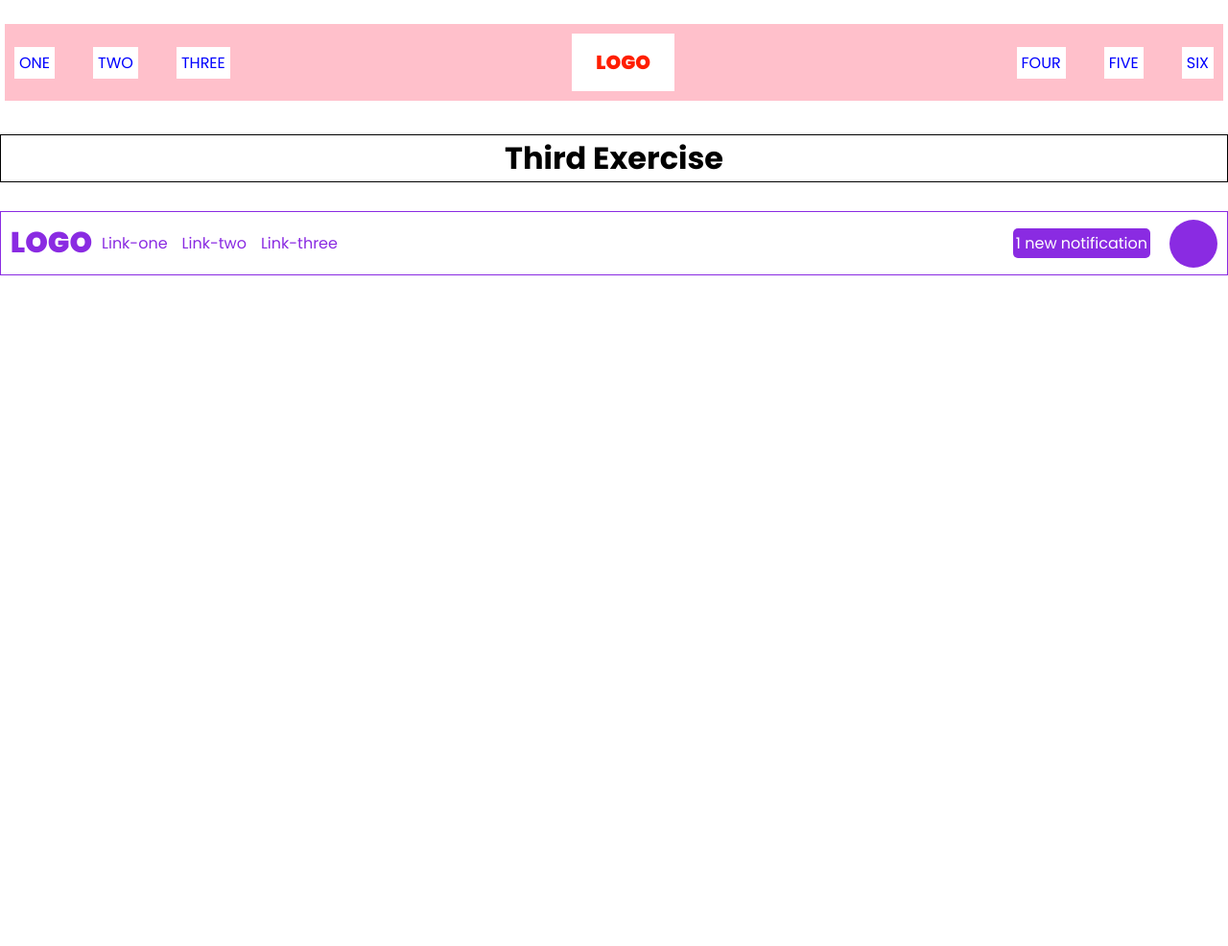
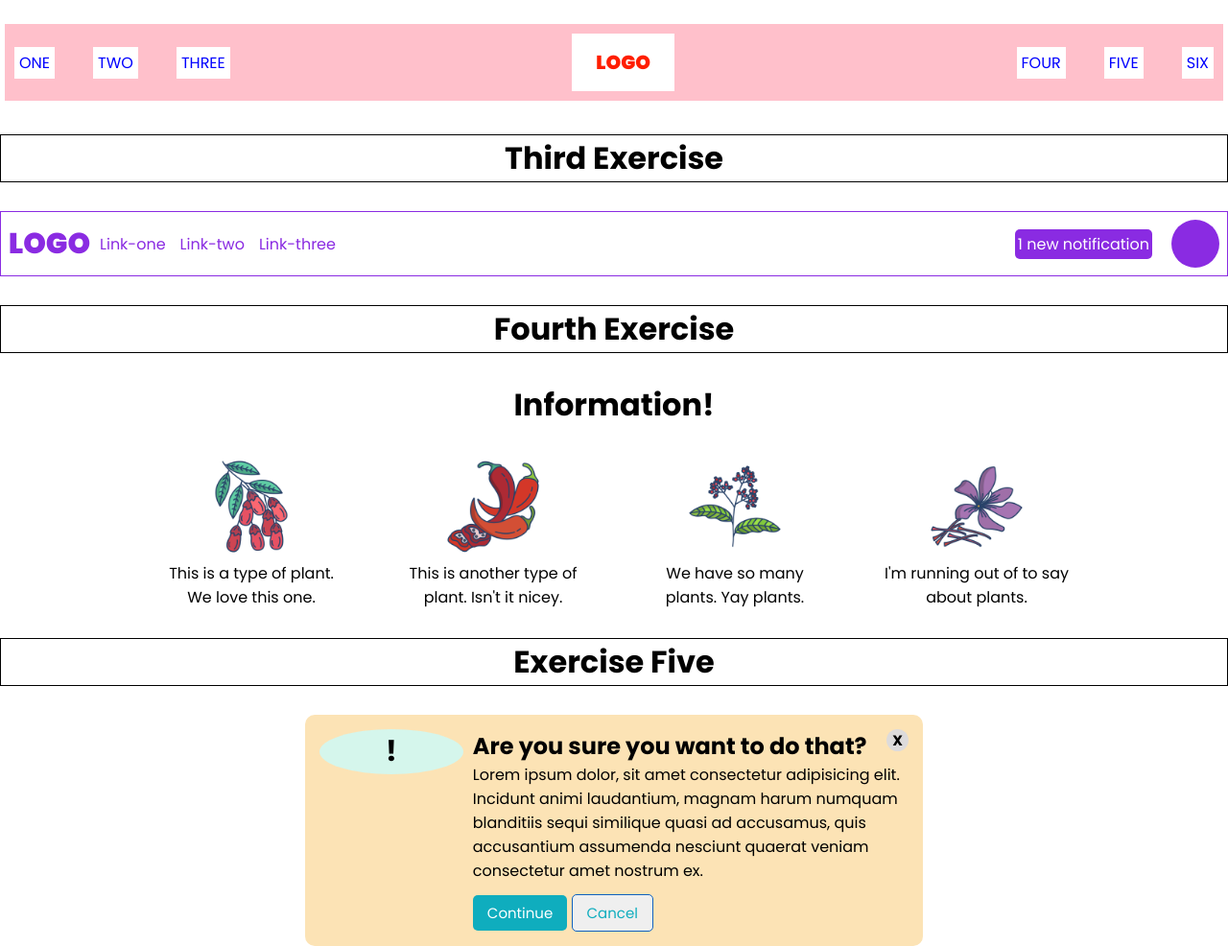
Before and after one commit to yonasman/THE_ODIN_PROJECT, a plain HTML site: page FlexAndGrid/flex.html in a window 1280 px wide. Shown: the part 500-1486 px from the top of the page at 96% size. Before the commit the page ends 800 px from the top, so only its background shows below. Drawn offline with Linux system fonts and the light colour scheme.

Commit message:
Finish exercise five

```diff
--- a/FlexAndGrid/flex.html
+++ b/FlexAndGrid/flex.html
@@ -51,5 +51,49 @@
             <div class="profile"></div>
         </div>
     </div>
+    <!-- Forth exercise -->
+    <h1>Fourth Exercise</h1>
+    <h1 class="info">Information!</h1>
+    <div class="fourth-wrapper">
+        <div>
+            <img src="./images/barberry.png" alt="">
+            <p>This is a type of plant. We love this one.</p>
+        </div>
+        <div>
+            <img src="./images/chilli.png" alt="">
+            <p>This is another type of plant. Isn't it nicey.</p>
+        </div>
+        <div>
+            <img src="./images/pepper.png" alt="">
+            <p>We have so many plants. Yay plants.</p>
+        </div>
+        <div>
+            <img src="./images/saffron.png" alt="">
+            <p>I'm running out of to say about plants.</p>
+        </div>
+    </div>
+    <!-- Exercise 5 -->
+    <h1>Exercise Five</h1>
+    <div class="fifth-wrapper">
+        <!-- icon -->
+        <div class="exclaim-icon">!</div>
+        <div class="main-content">
+            <div class="header-info">
+                <!-- header and x -->
+                <h2>Are you sure you want to do that?</h2>
+                <button class="x-icon">X</button>
+            </div>
+            <div class="content-wrapper">
+                <!-- paraand button -->
+                <div>
+                    <p>Lorem ipsum dolor, sit amet consectetur adipisicing elit. Incidunt animi laudantium, magnam harum numquam blanditiis sequi similique quasi ad accusamus, quis accusantium assumenda nesciunt quaerat veniam consectetur amet nostrum ex.</p>
+                </div>
+                <div class="buttons">
+                    <button>Continue</button>
+                    <button>Cancel</button>
+                </div>
+            </div>
+        </div>
+    </div>
 </body>
 </html>
--- a/FlexAndGrid/style.css
+++ b/FlexAndGrid/style.css
@@ -59,6 +59,7 @@ h1 {
     justify-content: space-between;
     align-items: center;
     border: 1px solid blueviolet;
+    padding: 8px;
 }
 .third-wrapper ul {
     list-style: none;
@@ -69,7 +70,6 @@ h1 {
     display: flex;
     gap: 10px;
     align-items: center;
-    margin: 10px;
 }
 .logo {
     font-weight: 900;
@@ -100,5 +100,78 @@ h1 {
     width: 50px;
     border-radius: 100%;
     background-color: blueviolet;
-    margin-right: 10px;
 }
+.fourth-wrapper {
+    display: flex;
+    justify-content: center;
+    gap: 52px;
+    text-align: center;
+}
+.fourth-wrapper div {
+    width: 200px;
+}
+.fourth-wrapper div img {
+    width: 100px;
+    height: 100px;
+}
+.info {
+    border: none;
+    margin-bottom: 32px;
+}
+/*fifth container */
+.fifth-wrapper {
+    display: flex;
+    width: 48vw;
+    padding: 15px;
+    justify-content: space-evenly;
+    margin: 0 auto;
+    gap: 10px;
+    background-color: #fce3b5;
+    border-radius: 10px;
+}
+.main-content {
+    display: flex;
+    flex-direction: column;
+}
+.header-info {
+    display: flex;
+    justify-content: space-between;
+}
+
+.exclaim-icon {
+    background-color: #d5f6ec;
+    width: 150px;
+    height: 47px;
+    border-radius: 100%;
+    font-size: 30px;
+    font-weight: 700;
+    display: flex;
+    justify-content: center;
+    align-items: center;
+    flex-shrink: 0;
+}
+.buttons button{
+    padding: 7px 15px;
+    border-radius: 5px;
+    border: none;
+    font-size: 15px;
+    margin-top: 12px;
+
+}
+.buttons button:first-child {
+    background-color: #0fadbe;
+    color: #fff;
+}
+.buttons button:last-child {
+    color: #0fadbe;
+    border: 1px solid #0f61be;
+}
+.x-icon {
+    background-color: #dddbdb;
+    height: 23px;
+    width: 23px;
+    border-radius: 50%;
+    border: none;
+    font-size: 15px;
+    font-weight: 700;
+}
```
Also changed, not shown: FlexAndGrid/images/barberry.png (added), FlexAndGrid/images/chilli.png (added), FlexAndGrid/images/pepper.png (added), FlexAndGrid/images/saffron.png (added).
